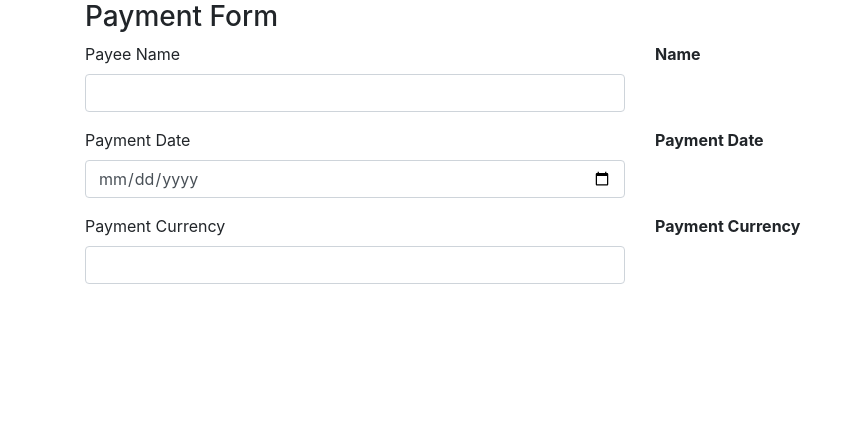
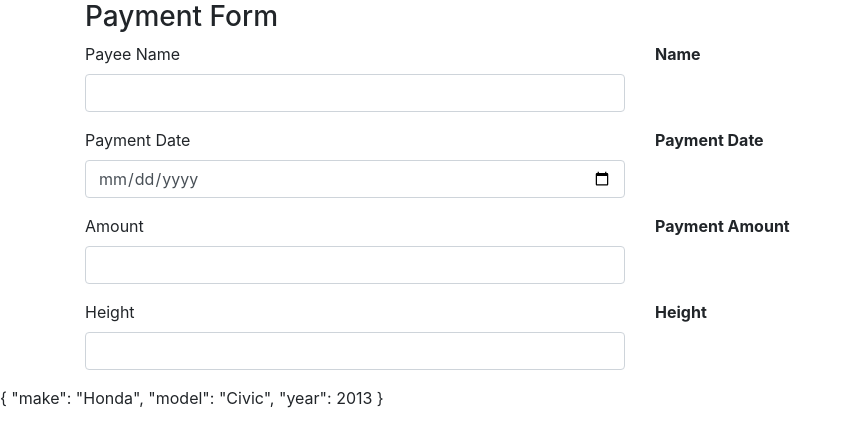
Before and after one commit to Cook1619/Angular-pipes, an Angular app: page / in a window 1280 px wide. Shown: the top 446 px of the page, without its empty margins (0-862 px from the left). Built offline with nearby package versions, Linux system fonts and the light colour scheme.

Commit message:
Adding more pipes to explore how they work

```diff
--- a/src/app/app.component.html
+++ b/src/app/app.component.html
@@ -31,16 +31,32 @@
 
   <div class="row">
     <div class="form-group col">
-      <label>Payment Currency</label>
-      <input type="currency" class="form-control" (input)="onCurrencyChange($event.target.value)" />
+      <label>Amount</label>
+      <input type="currency" class="form-control" (input)="onAmountChange($event.target.value)" />
     </div>
 
     <div class="col">
-      <label><b>Payment Currency</b></label>
+      <label><b>Payment Amount</b></label>
       <div>
-        {{ currency }}
+        {{ amount | currency: 'USD' }}
+      </div>
+    </div>
+  </div>
+
+  <div class="row">
+    <div class="form-group col">
+      <label>Height</label>
+      <input type="currency" class="form-control" (input)="onHeightChange($event.target.value)" />
+    </div>
+
+    <div class="col">
+      <label><b>Height</b></label>
+      <div>
+        {{ height | number:'1.0-0' }}
       </div>
     </div>
   </div>
 
 </div>
+
+{{ car | json }}
--- a/src/app/app.component.ts
+++ b/src/app/app.component.ts
@@ -8,10 +8,21 @@ import { Component } from '@angular/core';
 export class AppComponent {
   name: string;
   date: string;
-  currency: string;
+  amount: number;
+  height: number;
 
-  onCurrencyChange(value: string){
-    this.currency = value;
+  car = {
+    make: 'Honda',
+    model: 'Civic',
+    year: 2013
+  }
+
+  onHeightChange(value: string) {
+    this.height = parseFloat(value);
+  }
+
+  onAmountChange(value: string){
+    this.amount = parseFloat(value);
   }
 
   onDateChange(value: string){
```
